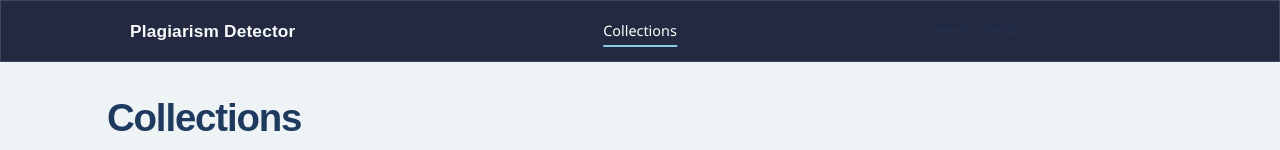
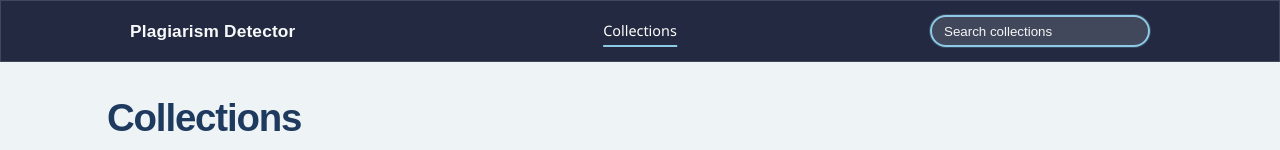
Before and after one commit to Damilola24434/Explainable-Code-Plagiarism-Detection, a React (Vite) app in the folder frontend/: page / in a window 1280 px wide. Shown: the top 150 px of the page. Built offline with nearby package versions, Linux system fonts and the light colour scheme; no server answers.

Commit message:
update navbar search styling

```diff
--- a/frontend/src/App.tsx
+++ b/frontend/src/App.tsx
@@ -73,7 +73,7 @@ export default function App() {
           <div className="nav-right">
             <input
               type="search"
-              className="nav-search search"
+              className="nav-search"
               placeholder={selectedCollection ? "Search datasets" : "Search collections"}
               aria-label={selectedCollection ? "Search datasets" : "Search collections"}
               value={searchQuery}
--- a/frontend/src/ui-refresh.css
+++ b/frontend/src/ui-refresh.css
@@ -168,19 +168,19 @@ button.crumb-link {
 
 /* This styles the search and form fields. */
 .nav-search {
-  border: none;
-  border-bottom: 1px solid rgba(255, 255, 255, 0.35);
-  border-radius: 0;
-  background: transparent;
-  color: #f7f9fb;
-  box-shadow: none;
+  border: 2px solid #8ecae6;
+  border-radius: 999px;
+  background: rgba(255, 255, 255, 0.14);
+  color: #ffffff !important;
+  -webkit-text-fill-color: #ffffff;
+  caret-color: #ffffff;
+  box-shadow: 0 0 0 1px rgba(142, 202, 230, 0.22);
   min-width: 220px;
-  padding: 5px 0;
+  padding: 7px 12px;
 }
 
 .form-input,
-.form-select,
-.search {
+.form-select {
   border: none;
   border-bottom: 1px solid rgba(31, 58, 95, 0.28);
   border-radius: 0;
@@ -205,15 +205,15 @@ button.crumb-link {
 
 /* This styles the placeholder text. */
 .nav-search::placeholder {
-  color: rgba(247, 249, 251, 0.68);
-  opacity: 0.9;
+  color: rgba(255, 255, 255, 0.95) !important;
+  -webkit-text-fill-color: rgba(255, 255, 255, 0.95);
+  opacity: 1;
 }
 
 .form-input::placeholder,
-.form-select::placeholder,
-.search::placeholder {
-  color: rgba(31, 58, 95, 0.55);
-  opacity: 0.9;
+.form-select::placeholder {
+  color: rgba(31, 58, 95, 0.42);
+  opacity: 0.85;
 }
 
 /* This keeps the create collection field easy to read. */
@@ -222,6 +222,7 @@ button.crumb-link {
 input[name="collectionName"] {
   color: #0f172a !important;
   -webkit-text-fill-color: #0f172a;
+  caret-color: #0f172a;
   background: rgba(255, 255, 255, 0.92);
   padding: 0.6rem 0.45rem;
 }
@@ -231,6 +232,12 @@ input[name="collectionName"] {
 .form-select:focus {
   outline: none;
   border-color: var(--primary);
+}
+
+.nav-search:focus {
+  background: rgba(255, 255, 255, 0.2);
+  border-color: #bde7fb;
+  box-shadow: 0 0 0 2px rgba(142, 202, 230, 0.2);
 }
 
 /* This lets the main area fill the page. */
```
